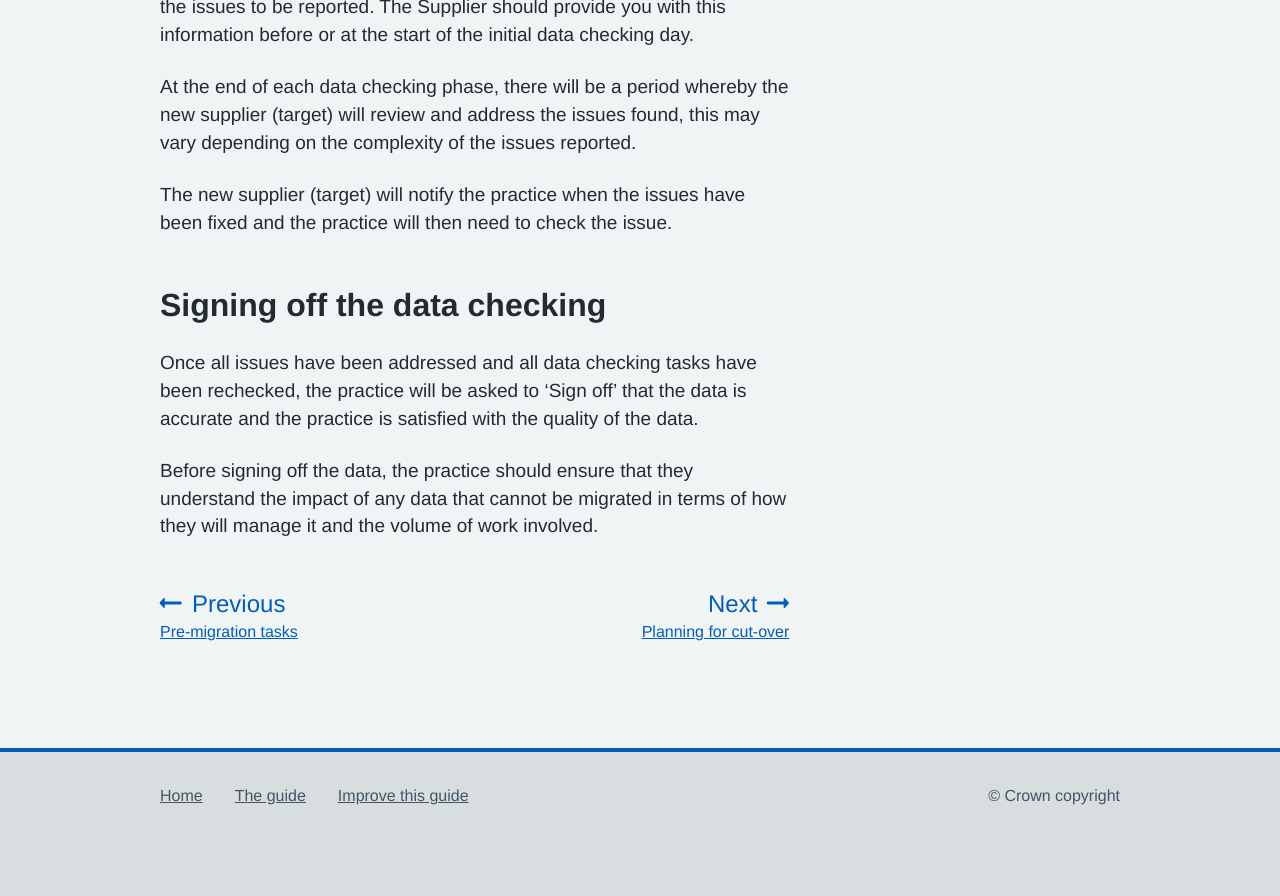
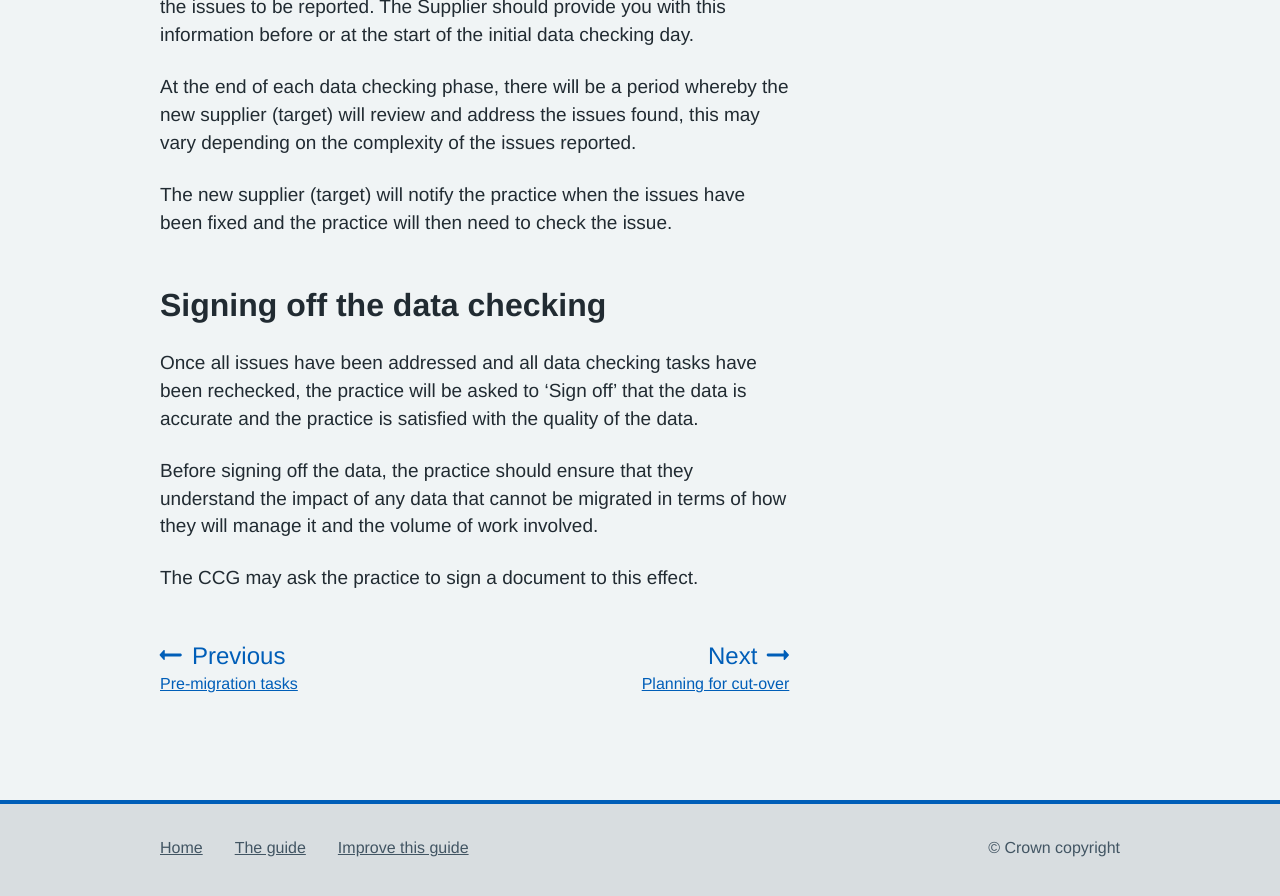
Before and after one commit to nhsconnect/prm-practice-migration, a Jekyll site: the page built from guide/04-initial-data-production.md, in a window 1280 px wide and 900 px high, scrolled down 4281 px. Shown: the top 896 px of the window. Built offline with Jekyll 4.4.1, drawn with Linux system fonts in a browser that asks for light colours; some web fonts are replaced; before the commit the page ends 5129 px from its top, so only the background shows below that.

Commit message:
Update 04-initial-data-production.md

```diff
--- a/guide/04-initial-data-production.md
+++ b/guide/04-initial-data-production.md
@@ -109,4 +109,7 @@ The new supplier (target) will notify the practice when the issues have been fix
 Once all issues have been addressed and all data checking tasks have been rechecked, the practice will be asked to ‘Sign off’ that the data is accurate and the practice is satisfied with the quality of the data.
 
 Before signing off the data, the practice should ensure that they understand the impact of any data that cannot be migrated in terms of how they will manage it and the volume of work involved.
+<!-- [UPLIFT] added this second last sentence based on user feedback -->
+
+The CCG may ask the practice to sign a document to this effect.
 <!-- [UPLIFT] added this last sentence based on user feedback -->
```
